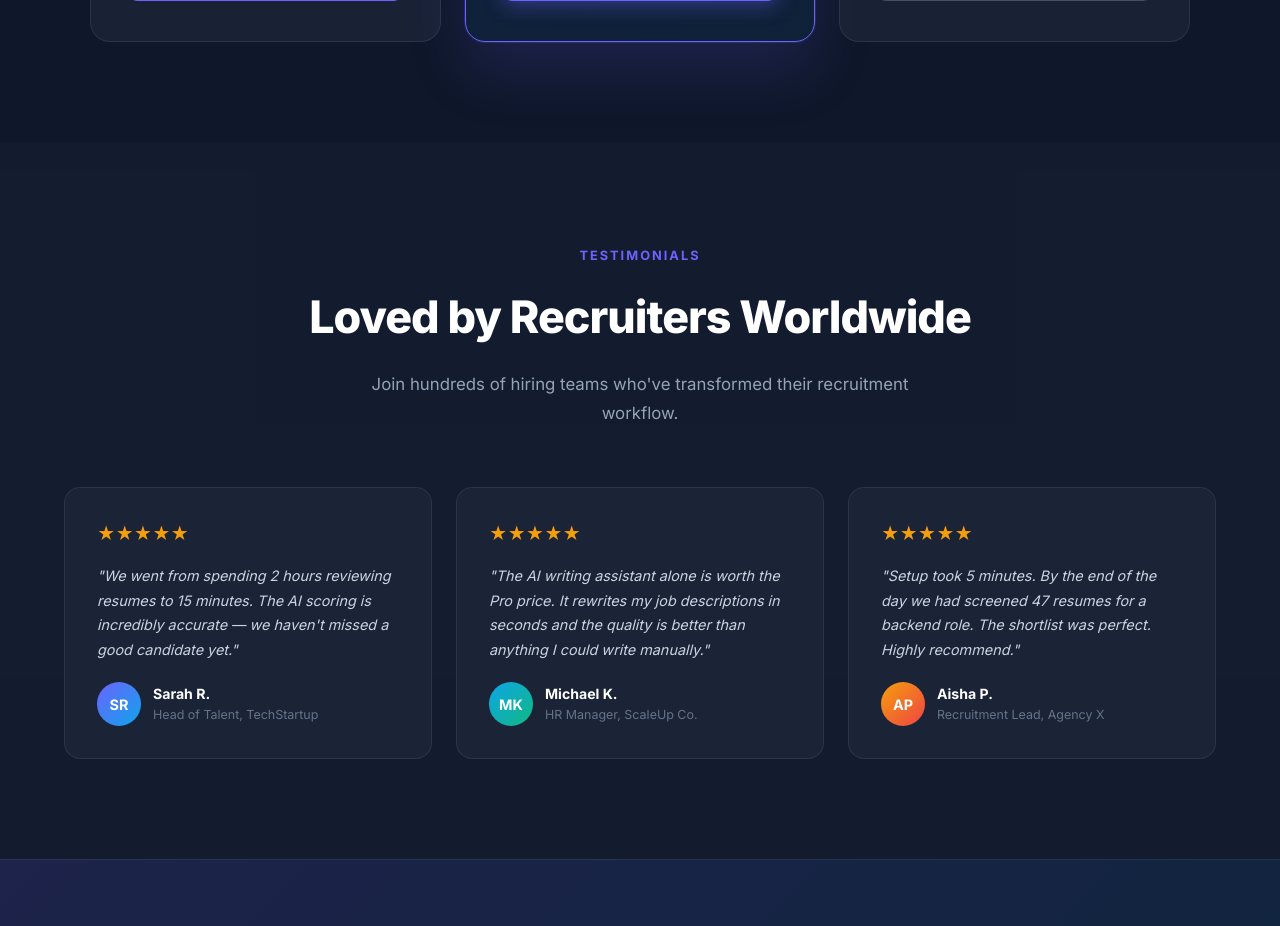
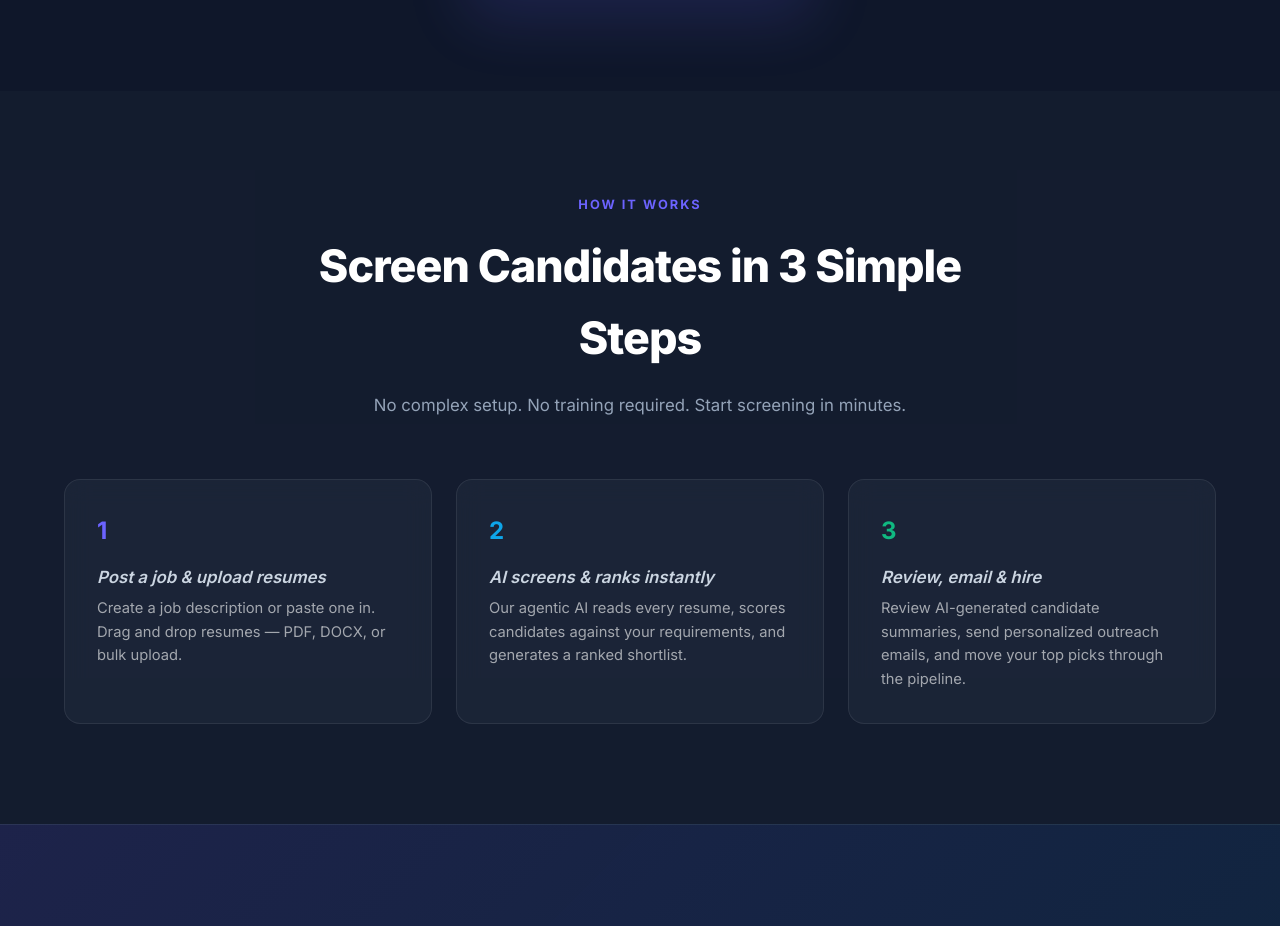
Before and after one commit to shashankpasikanti91-blip/smartrecruit, a FastAPI app: page / in a window 1280 px wide. Shown: the part 4657-5583 px from the top of the page. Run offline with FastAPI, Linux system fonts and the light colour scheme; parts of the project's set-up code (start-up, migrations or seed data) failed here and were passed over; some libraries are stand-ins or nearby versions.

Commit message:
Replace emoji icons with SVGs, remove fake testimonials from landing page
- Trust icons: replaced emoji (⚡🎯🔄🚀) with clean design (removed icons)
- Feature icons: replaced 9 emojis with inline SVG icons
- Replaced fake testimonials section with 'How It Works' 3-step guide
- No more fabricated names, companies, or star ratings

```diff
--- a/templates/landing.html
+++ b/templates/landing.html
@@ -493,22 +493,18 @@
     <p style="color:var(--muted);max-width:520px;margin:0 auto 40px;font-size:.95rem;">Built for modern recruiting teams who want speed, precision, and zero busywork.</p>
     <div class="trust-grid">
       <div class="trust-card">
-        <div class="trust-icon">⚡</div>
         <div class="trust-num blue">&lt; 3 min</div>
         <div class="trust-label">Screen an entire batch of resumes</div>
       </div>
       <div class="trust-card">
-        <div class="trust-icon">🎯</div>
         <div class="trust-num green">95%</div>
         <div class="trust-label">AI matching accuracy</div>
       </div>
       <div class="trust-card">
-        <div class="trust-icon">🔄</div>
         <div class="trust-num purple">Zero</div>
         <div class="trust-label">Manual effort to rank & shortlist</div>
       </div>
       <div class="trust-card">
-        <div class="trust-icon">🚀</div>
         <div class="trust-num amber">10×</div>
         <div class="trust-label">Faster than traditional screening</div>
       </div>
@@ -555,55 +551,55 @@
     <p class="section-sub">Built for HR professionals, startups, and agencies who want results — not complexity.</p>
     <div class="features-grid" style="margin-top:60px;text-align:left">
       <div class="feature-card">
-        <div class="feature-icon" style="background:rgba(108,99,255,0.12)">🤖</div>
+        <div class="feature-icon" style="background:rgba(108,99,255,0.12)"><svg width="24" height="24" fill="none" stroke="#6C63FF" stroke-width="2" stroke-linecap="round" stroke-linejoin="round" viewBox="0 0 24 24"><path d="M12 2a4 4 0 0 1 4 4v2a4 4 0 0 1-8 0V6a4 4 0 0 1 4-4z"/><path d="M16 14H8a4 4 0 0 0-4 4v2h16v-2a4 4 0 0 0-4-4z"/><circle cx="18" cy="5" r="3"/></svg></div>
         <h3>AI Resume Screening</h3>
         <p>GPT-powered analysis matches each candidate against your job requirements and generates a detailed match report with strengths and concerns.</p>
         <span class="feature-tag">Core Feature</span>
       </div>
       <div class="feature-card">
-        <div class="feature-icon" style="background:rgba(14,165,233,0.12)">📄</div>
+        <div class="feature-icon" style="background:rgba(14,165,233,0.12)"><svg width="24" height="24" fill="none" stroke="#0EA5E9" stroke-width="2" stroke-linecap="round" stroke-linejoin="round" viewBox="0 0 24 24"><path d="M14 2H6a2 2 0 0 0-2 2v16a2 2 0 0 0 2 2h12a2 2 0 0 0 2-2V8z"/><polyline points="14 2 14 8 20 8"/></svg></div>
         <h3>Multi-Format Upload</h3>
         <p>Upload resumes in PDF, DOCX, or TXT. Bulk upload up to 50 resumes at once. Automatic text extraction for instant processing.</p>
         <span class="feature-tag">PDF • DOCX • TXT</span>
       </div>
       <div class="feature-card">
-        <div class="feature-icon" style="background:rgba(16,185,129,0.12)">✉️</div>
+        <div class="feature-icon" style="background:rgba(16,185,129,0.12)"><svg width="24" height="24" fill="none" stroke="#10B981" stroke-width="2" stroke-linecap="round" stroke-linejoin="round" viewBox="0 0 24 24"><path d="M4 4h16c1.1 0 2 .9 2 2v12c0 1.1-.9 2-2 2H4c-1.1 0-2-.9-2-2V6c0-1.1.9-2 2-2z"/><polyline points="22,6 12,13 2,6"/></svg></div>
         <h3>Smart Interview Invites</h3>
         <p>Automatically draft personalized interview invitation emails for shortlisted candidates using AI writing assistant.</p>
         <span class="feature-tag">AI Writing</span>
       </div>
       <div class="feature-card">
-        <div class="feature-icon" style="background:rgba(245,158,11,0.12)">🔐</div>
+        <div class="feature-icon" style="background:rgba(245,158,11,0.12)"><svg width="24" height="24" fill="none" stroke="#F59E0B" stroke-width="2" stroke-linecap="round" stroke-linejoin="round" viewBox="0 0 24 24"><rect x="3" y="11" width="18" height="11" rx="2" ry="2"/><path d="M7 11V7a5 5 0 0 1 10 0v4"/></svg></div>
         <h3>High-Security Auth</h3>
         <p>JWT authentication, OTP email verification, single-session enforcement, and bcrypt password hashing — built to enterprise standards.</p>
         <span class="feature-tag">JWT • OTP • bcrypt</span>
       </div>
       <div class="feature-card">
-        <div class="feature-icon" style="background:rgba(239,68,68,0.12)">📊</div>
+        <div class="feature-icon" style="background:rgba(239,68,68,0.12)"><svg width="24" height="24" fill="none" stroke="#EF4444" stroke-width="2" stroke-linecap="round" stroke-linejoin="round" viewBox="0 0 24 24"><line x1="18" y1="20" x2="18" y2="10"/><line x1="12" y1="20" x2="12" y2="4"/><line x1="6" y1="20" x2="6" y2="14"/></svg></div>
         <h3>Screening Dashboard</h3>
         <p>Track all screenings, view score history, filter by recommendation, and manage your entire pipeline from one clean dashboard.</p>
         <span class="feature-tag">Analytics</span>
       </div>
       <div class="feature-card">
-        <div class="feature-icon" style="background:rgba(168,85,247,0.12)">✍️</div>
+        <div class="feature-icon" style="background:rgba(168,85,247,0.12)"><svg width="24" height="24" fill="none" stroke="#A855F7" stroke-width="2" stroke-linecap="round" stroke-linejoin="round" viewBox="0 0 24 24"><path d="M11 4H4a2 2 0 0 0-2 2v14a2 2 0 0 0 2 2h14a2 2 0 0 0 2-2v-7"/><path d="M18.5 2.5a2.121 2.121 0 0 1 3 3L12 15l-4 1 1-4 9.5-9.5z"/></svg></div>
         <h3>AI Writing Assistant</h3>
         <p>Improve job descriptions, emails, and communications with AI-powered suggestions. Adjust tone, clarity, and professionalism instantly.</p>
         <span class="feature-tag">Content AI</span>
       </div>
       <div class="feature-card">
-        <div class="feature-icon" style="background:rgba(20,184,166,0.12)">⚡</div>
+        <div class="feature-icon" style="background:rgba(20,184,166,0.12)"><svg width="24" height="24" fill="none" stroke="#14B8A6" stroke-width="2" stroke-linecap="round" stroke-linejoin="round" viewBox="0 0 24 24"><polygon points="13 2 3 14 12 14 11 22 21 10 12 10 13 2"/></svg></div>
         <h3>Rate Limit Control</h3>
         <p>Fair usage limits for free accounts with seamless upgrade paths. Pro and Admin users get unlimited access to all features.</p>
         <span class="feature-tag">Usage Controls</span>
       </div>
       <div class="feature-card">
-        <div class="feature-icon" style="background:rgba(236,72,153,0.12)">💬</div>
+        <div class="feature-icon" style="background:rgba(236,72,153,0.12)"><svg width="24" height="24" fill="none" stroke="#EC4899" stroke-width="2" stroke-linecap="round" stroke-linejoin="round" viewBox="0 0 24 24"><path d="M21 15a2 2 0 0 1-2 2H7l-4 4V5a2 2 0 0 1 2-2h14a2 2 0 0 1 2 2z"/></svg></div>
         <h3>Support Ticket System</h3>
         <p>Built-in helpdesk with category tagging, priority routing, and admin reply system. Works for both logged-in and anonymous users.</p>
         <span class="feature-tag">Help Desk</span>
       </div>
       <div class="feature-card">
-        <div class="feature-icon" style="background:rgba(234,179,8,0.12)">🔌</div>
+        <div class="feature-icon" style="background:rgba(234,179,8,0.12)"><svg width="24" height="24" fill="none" stroke="#EAB308" stroke-width="2" stroke-linecap="round" stroke-linejoin="round" viewBox="0 0 24 24"><path d="M5 12.55a11 11 0 0 1 14.08 0"/><path d="M1.42 9a16 16 0 0 1 21.16 0"/><path d="M8.53 16.11a6 6 0 0 1 6.95 0"/><line x1="12" y1="20" x2="12.01" y2="20"/></svg></div>
         <h3>n8n Workflow Integration</h3>
         <p>Connect to n8n automation workflows for advanced pipeline automation — CRM sync, Slack alerts, email campaigns, and more.</p>
         <span class="feature-tag">Automation</span>
@@ -691,36 +687,27 @@
   </div>
 </section>
 
-<!-- ── TESTIMONIALS ─────────────────────────────── -->
-<section id="testimonials" style="background:rgba(30,41,59,0.3)">
+<!-- ── HOW IT WORKS ─────────────────────────────── -->
+<section id="how-it-works" style="background:rgba(30,41,59,0.3)">
   <div class="max-w text-center">
-    <div class="section-label">Testimonials</div>
-    <h2 class="section-title">Loved by Recruiters Worldwide</h2>
-    <p class="section-sub">Join hundreds of hiring teams who've transformed their recruitment workflow.</p>
+    <div class="section-label">How It Works</div>
+    <h2 class="section-title">Screen Candidates in 3 Simple Steps</h2>
+    <p class="section-sub">No complex setup. No training required. Start screening in minutes.</p>
     <div class="testimonials-grid" style="margin-top:60px;text-align:left">
       <div class="testimonial-card">
-        <div class="stars">★★★★★</div>
-        <p class="testimonial-text">"We went from spending 2 hours reviewing resumes to 15 minutes. The AI scoring is incredibly accurate — we haven't missed a good candidate yet."</p>
-        <div class="testimonial-author">
-          <div class="t-avatar" style="background:linear-gradient(135deg,#6C63FF,#0EA5E9)">SR</div>
-          <div><div class="t-name">Sarah R.</div><div class="t-role">Head of Talent, TechStartup</div></div>
-        </div>
+        <div style="font-size:1.5rem;font-weight:700;color:#6C63FF;margin-bottom:12px">1</div>
+        <p class="testimonial-text" style="font-size:1.05rem;font-weight:600;margin-bottom:6px">Post a job &amp; upload resumes</p>
+        <p style="color:rgba(255,255,255,0.6);font-size:0.92rem;line-height:1.6">Create a job description or paste one in. Drag and drop resumes — PDF, DOCX, or bulk upload.</p>
       </div>
       <div class="testimonial-card">
-        <div class="stars">★★★★★</div>
-        <p class="testimonial-text">"The AI writing assistant alone is worth the Pro price. It rewrites my job descriptions in seconds and the quality is better than anything I could write manually."</p>
-        <div class="testimonial-author">
-          <div class="t-avatar" style="background:linear-gradient(135deg,#0EA5E9,#10B981)">MK</div>
-          <div><div class="t-name">Michael K.</div><div class="t-role">HR Manager, ScaleUp Co.</div></div>
-        </div>
+        <div style="font-size:1.5rem;font-weight:700;color:#0EA5E9;margin-bottom:12px">2</div>
+        <p class="testimonial-text" style="font-size:1.05rem;font-weight:600;margin-bottom:6px">AI screens &amp; ranks instantly</p>
+        <p style="color:rgba(255,255,255,0.6);font-size:0.92rem;line-height:1.6">Our agentic AI reads every resume, scores candidates against your requirements, and generates a ranked shortlist.</p>
       </div>
       <div class="testimonial-card">
-        <div class="stars">★★★★★</div>
-        <p class="testimonial-text">"Setup took 5 minutes. By the end of the day we had screened 47 resumes for a backend role. The shortlist was perfect. Highly recommend."</p>
-        <div class="testimonial-author">
-          <div class="t-avatar" style="background:linear-gradient(135deg,#F59E0B,#EF4444)">AP</div>
-          <div><div class="t-name">Aisha P.</div><div class="t-role">Recruitment Lead, Agency X</div></div>
-        </div>
+        <div style="font-size:1.5rem;font-weight:700;color:#10B981;margin-bottom:12px">3</div>
+        <p class="testimonial-text" style="font-size:1.05rem;font-weight:600;margin-bottom:6px">Review, email &amp; hire</p>
+        <p style="color:rgba(255,255,255,0.6);font-size:0.92rem;line-height:1.6">Review AI-generated candidate summaries, send personalized outreach emails, and move your top picks through the pipeline.</p>
       </div>
     </div>
   </div>
```
